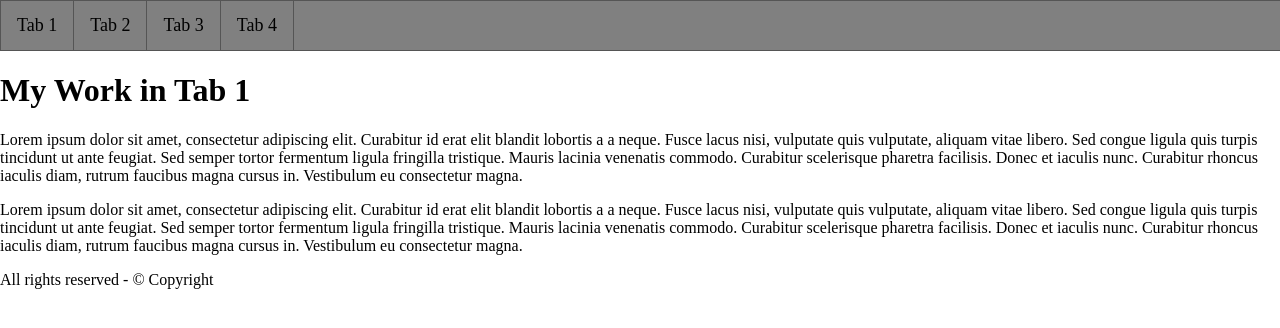
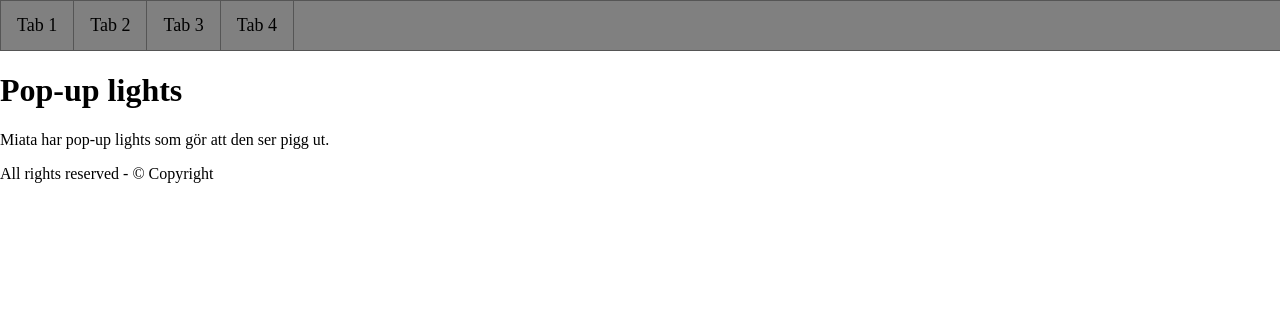
Before and after one commit to HektorNordin/test-2, a plain HTML site: page tab3.html in a window 1280 px wide. Drawn offline with Linux system fonts and the light colour scheme.

Commit message:
Update tab3.html

```diff
--- a/tab3.html
+++ b/tab3.html
@@ -14,24 +14,10 @@
         </ul>
     </nav>
 <header class="header">
-        <h1>My Work in Tab 1</h1>
+        <h1>Pop-up lights</h1>
 </header>
 <div class="wrapper">
-<p> Lorem ipsum dolor sit amet, consectetur adipiscing elit. Curabitur
-id erat elit blandit lobortis a a neque. Fusce lacus nisi, vulputate
-quis vulputate, aliquam vitae libero. Sed congue ligula quis turpis
-tincidunt ut ante feugiat. Sed semper tortor fermentum ligula fringilla
-tristique. Mauris lacinia venenatis commodo. Curabitur scelerisque
-pharetra facilisis. Donec et iaculis nunc. Curabitur rhoncus iaculis
-diam, rutrum faucibus magna cursus in. Vestibulum eu consectetur magna.
-</p>
- <p> Lorem ipsum dolor sit amet, consectetur adipiscing elit. Curabitur
-id erat elit blandit lobortis a a neque. Fusce lacus nisi, vulputate
-quis vulputate, aliquam vitae libero. Sed congue ligula quis turpis
-tincidunt ut ante feugiat. Sed semper tortor fermentum ligula fringilla
-tristique. Mauris lacinia venenatis commodo. Curabitur scelerisque
-pharetra facilisis. Donec et iaculis nunc. Curabitur rhoncus iaculis
-diam, rutrum faucibus magna cursus in. Vestibulum eu consectetur magna.
+<p> Miata har pop-up lights som gör att den ser pigg ut.
 </p>
 </div>
  <footer class="footer">
```
